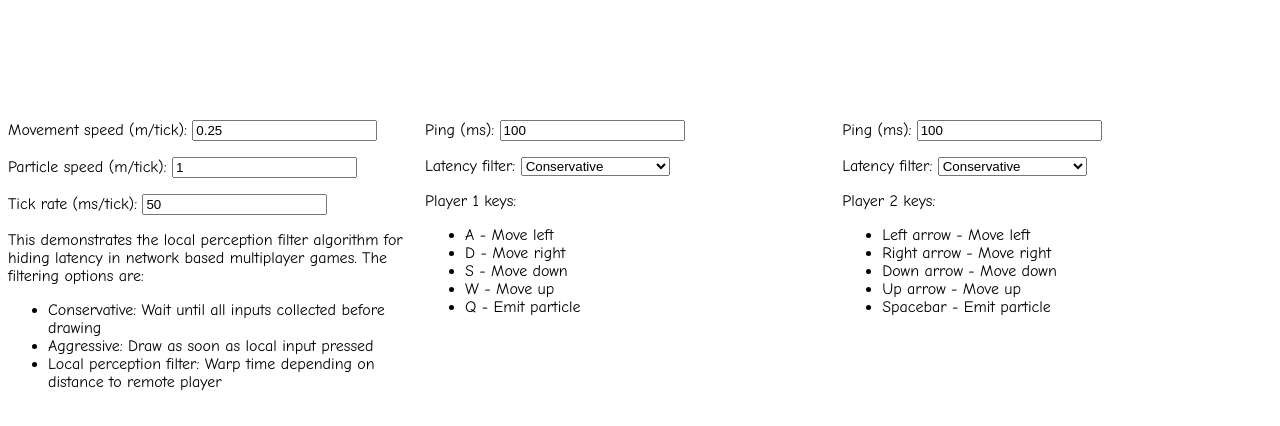
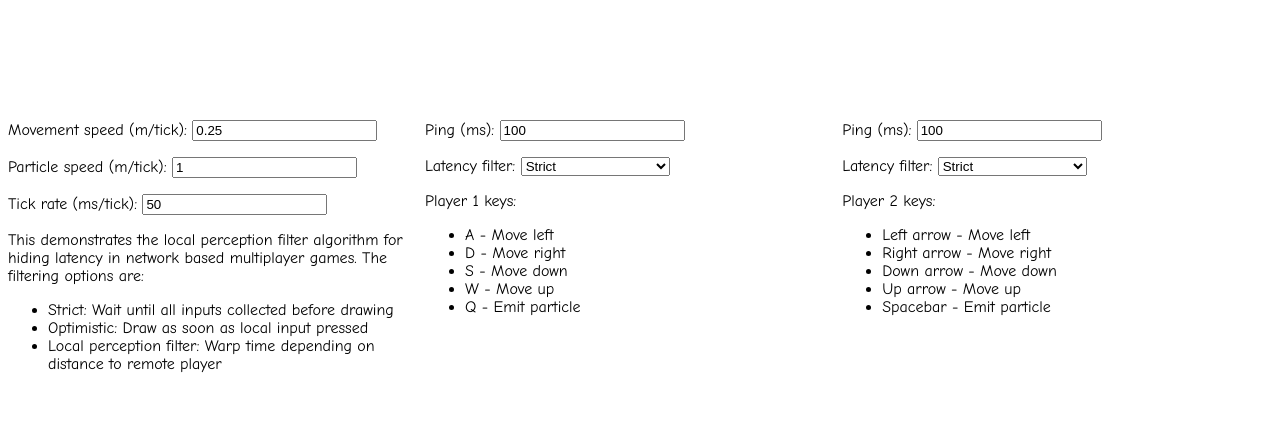
Before and after one commit to mikolalysenko/local-perception-filter-demo, a website: page index.html in a window 1280 px wide. Shown: the part 322-748 px from the top of the page. Drawn offline with Linux system fonts and the light colour scheme.

Commit message:
fixed names

```diff
--- a/index.html
+++ b/index.html
@@ -41,8 +41,8 @@
         This demonstrates the local perception filter algorithm for hiding latency in network based multiplayer games.  The filtering options are:
 
         <ul>
-          <li>Conservative: Wait until all inputs collected before drawing</li>
-          <li>Aggressive: Draw as soon as local input pressed</li>
+          <li>Strict: Wait until all inputs collected before drawing</li>
+          <li>Optimistic: Draw as soon as local input pressed</li>
           <li>Local perception filter: Warp time depending on distance to remote player</li>
         </ul>
       </p>
@@ -56,8 +56,8 @@
       <p>
         <label for="player1Filter">Latency filter:</label>
         <select id="player1Filter">
-          <option>Conservative</option>
-          <option>Aggressive</option>
+          <option>Strict</option>
+          <option>Optimistic</option>
           <option>Local perception filter</option>
         </select>
       </p>
@@ -80,8 +80,8 @@
       <p>
         <label for="player2Filter">Latency filter:</label>
         <select id="player2Filter">
-          <option>Conservative</option>
-          <option>Aggressive</option>
+          <option>Strict</option>
+          <option>Optimistic</option>
           <option>Local perception filter</option>
         </select>
       </p>
--- a/package.json
+++ b/package.json
@@ -6,7 +6,7 @@
   "dependencies": {
     "hash-int": "^0.0.0",
     "pad": "^0.0.4",
-    "binary-search-bounds": "^0.3.1",
+    "binary-search-bounds": "~0.3.1",
     "game-shell": "^0.1.4",
     "cubic-hermite": "^0.0.0"
   },
```
Also changed, not shown: index.js (+6 -3 lines).
